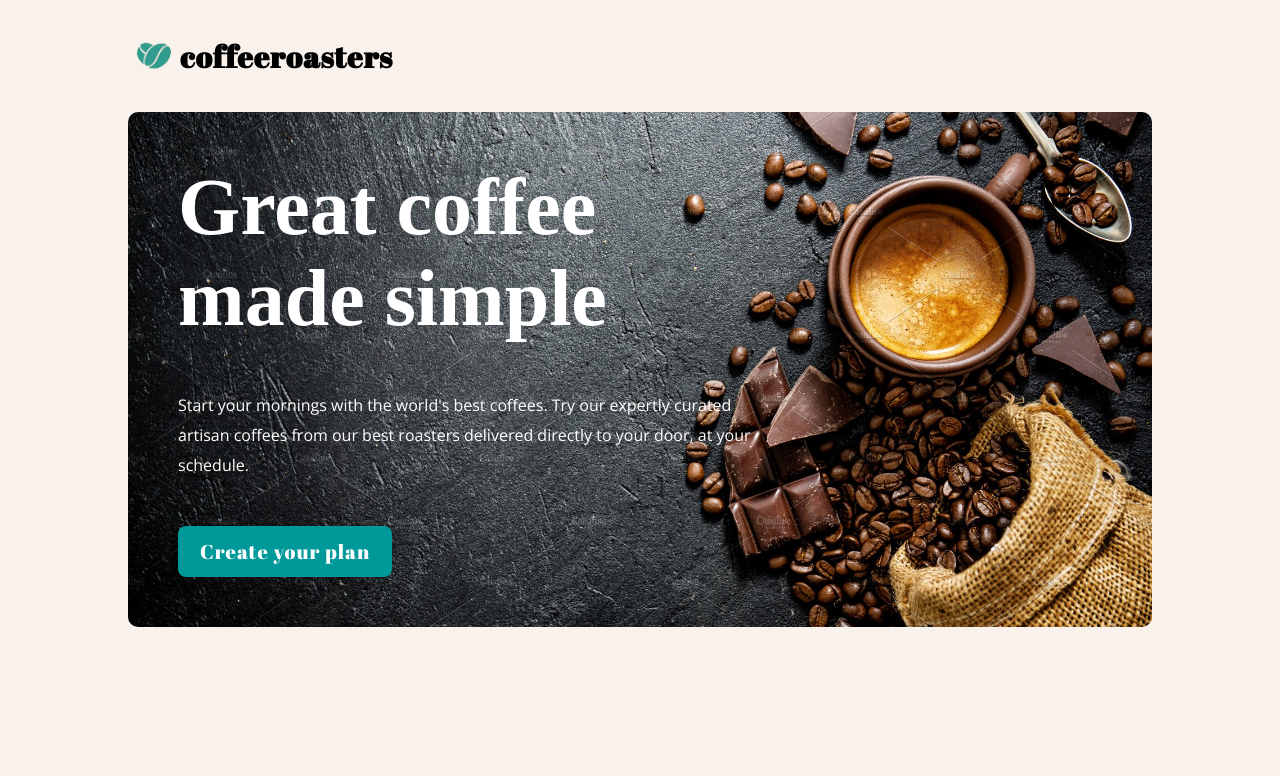
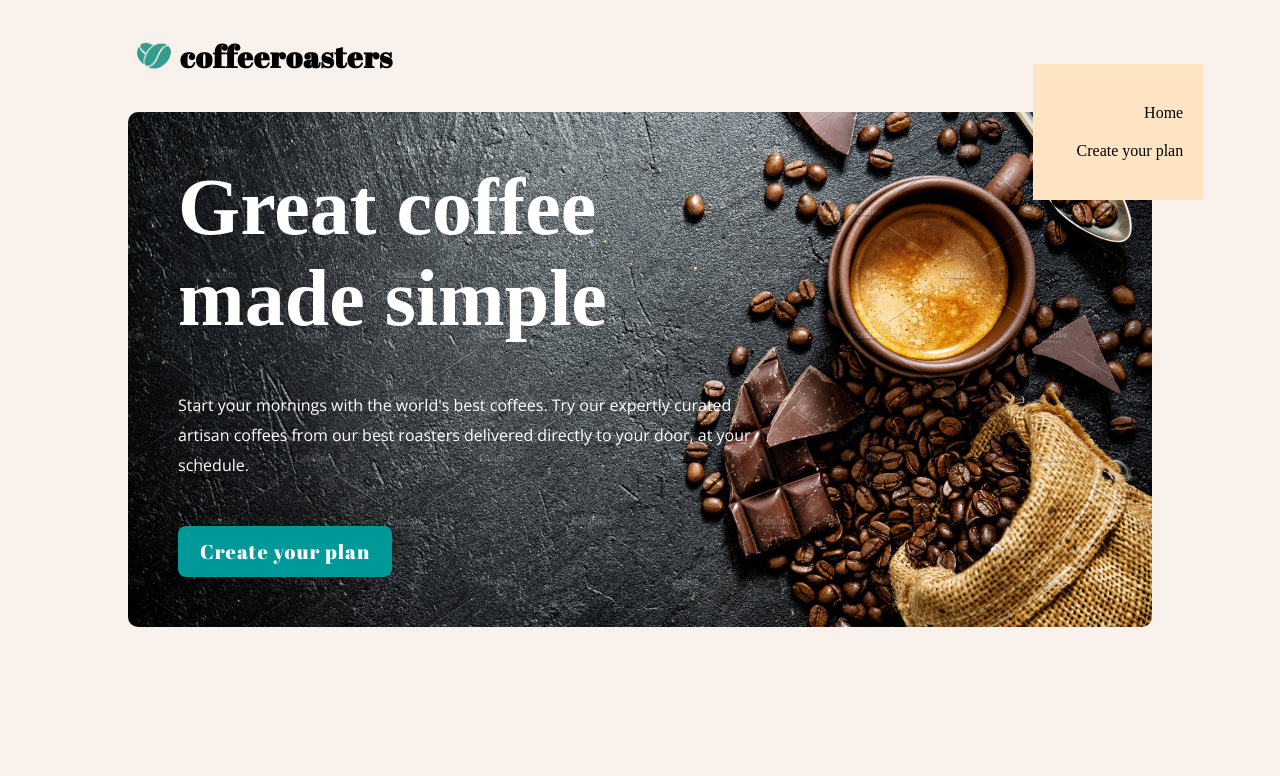
Before and after one commit to tina234/coffee_shop, a Vue app: page / in a window 1280 px wide. Shown: the top 776 px of the page. Built offline with nearby package versions, Linux system fonts and the light colour scheme; the HTML template or start-up script is replaced by a standard one.

Commit message:
hamb dropdown

```diff
--- a/src/components/MobileNav.vue
+++ b/src/components/MobileNav.vue
@@ -1,5 +1,27 @@
 <template>
-    <div class="hamb-icon">
-        <i class="fa fa-solid fa-bars"></i>
+    <div>
+        <div class="hamb-icon">
+            <i class="fa fa-solid fa-bars"></i>
+        </div>
+        <transition>
+            <div class="sidebar">
+                <router-link class="nav-item" v-for="category in categories" :key="category.title" :to="category.link">{{ category.title }}</router-link>
+            </div>
+        </transition>
     </div>
 </template>
+
+<script>
+export default {
+    data() {
+        return {
+            categories : "",
+        }
+    },
+
+     created() {
+        this.categories = this.$store.state.categories_modul.categories;
+        console.log(this.categories);
+    }
+}
+</script>
--- a/src/scss/main_style.scss
+++ b/src/scss/main_style.scss
@@ -556,6 +556,37 @@ body {
         }
     }
 }
+
+.sidebar {
+    z-index: 2;
+    background-color: bisque;
+    display: flex;
+    flex-direction: column;
+    align-items: flex-end;
+    padding: 30px 10px;
+    position: absolute;
+    min-width: 150px;
+    right: 6%;
+    top: 8%;
+
+
+    a {
+        padding: 10px;
+    }
+}
+
+.hamb-icon {
+    font-size: 21px;
+    position: fixed;
+    top: 6%;
+    left: 91%;
+    z-index: 3;
+}
+
+
+
+
+
 ////////////////////////////// MEDIA QUERY /////////////////////////////////////
 
 @media only screen and (min-width: 1221px) {
```
